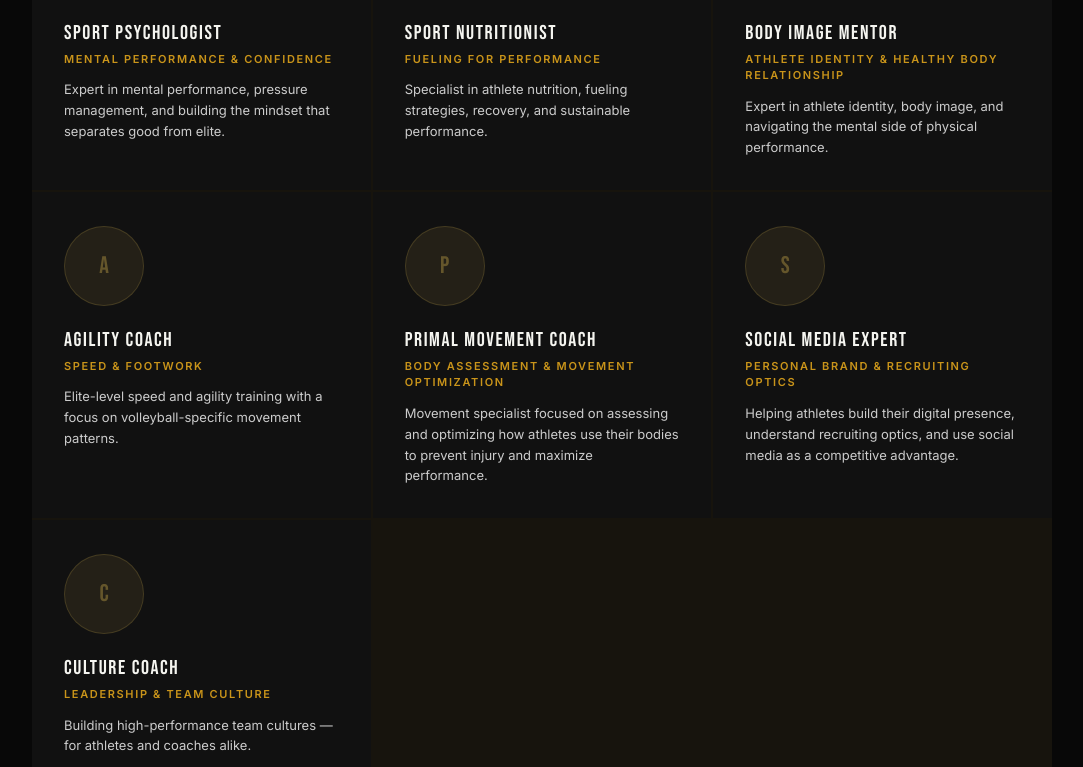
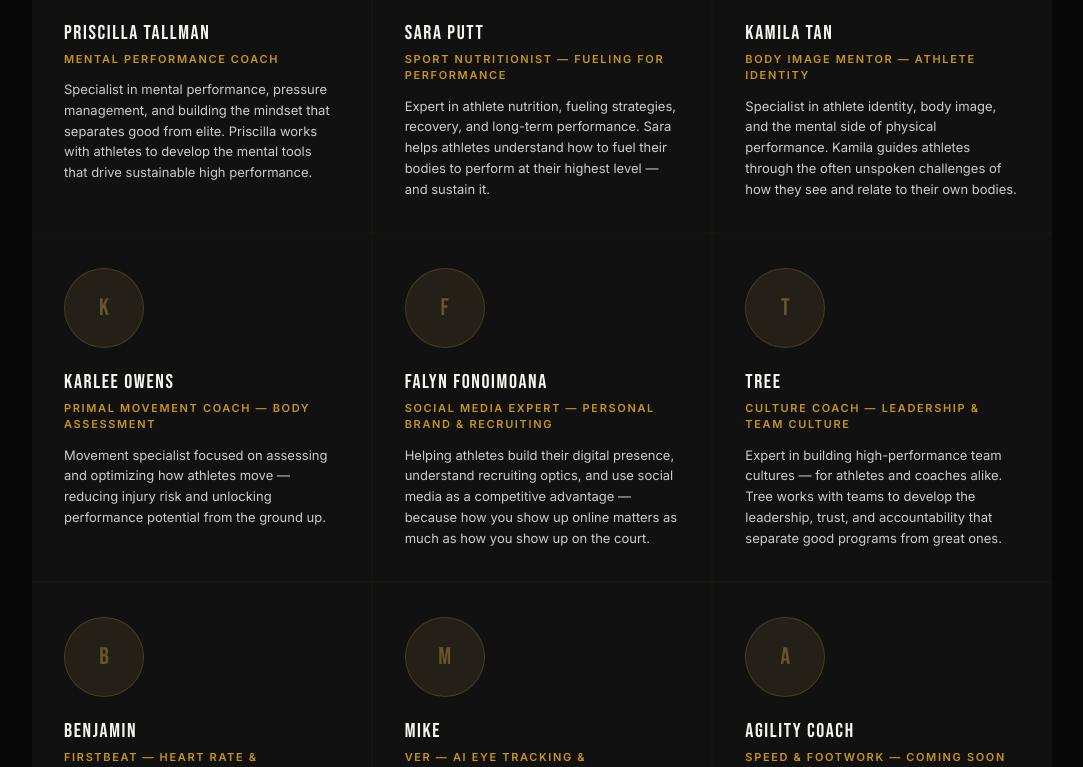
Before and after one commit to beforged26/forged-site, a Next.js app in the folder forged-site/: page /events/az-volleyball/lineup in a window 1280 px wide. Shown: the part 1650-2417 px from the top of the page, without its empty margins (98-1181 px from the left). Built offline with nearby package versions, Linux system fonts and the light colour scheme.

Commit message:
Update page.tsx

```diff
--- a/forged-site/src/app/events/az-volleyball/lineup/page.tsx
+++ b/forged-site/src/app/events/az-volleyball/lineup/page.tsx
@@ -22,48 +22,65 @@ const coaches = [
 // ── ADD EXPERTS HERE ──────────────────────────────────────────────────────────
 const experts = [
   {
-    name: "Sport Psychologist",
-    role: "Mental Performance & Confidence",
-    bio: "Expert in mental performance, pressure management, and building the mindset that separates good from elite.",
+    name: "Priscilla Tallman",
+    role: "Mental Performance Coach",
+    bio: "Specialist in mental performance, pressure management, and building the mindset that separates good from elite. Priscilla works with athletes to develop the mental tools that drive sustainable high performance.",
     website: "",
   },
   {
-    name: "Sport Nutritionist",
-    role: "Fueling for Performance",
-    bio: "Specialist in athlete nutrition, fueling strategies, recovery, and sustainable performance.",
+    name: "Sara Putt",
+    role: "Sport Nutritionist — Fueling for Performance",
+    bio: "Expert in athlete nutrition, fueling strategies, recovery, and long-term performance. Sara helps athletes understand how to fuel their bodies to perform at their highest level — and sustain it.",
     website: "",
   },
   {
-    name: "Body Image Mentor",
-    role: "Athlete Identity & Healthy Body Relationship",
-    bio: "Expert in athlete identity, body image, and navigating the mental side of physical performance.",
+    name: "Kamila Tan",
+    role: "Body Image Mentor — Athlete Identity",
+    bio: "Specialist in athlete identity, body image, and the mental side of physical performance. Kamila guides athletes through the often unspoken challenges of how they see and relate to their own bodies.",
+    website: "",
+  },
+  {
+    name: "Karlee Owens",
+    role: "Primal Movement Coach — Body Assessment",
+    bio: "Movement specialist focused on assessing and optimizing how athletes move — reducing injury risk and unlocking performance potential from the ground up.",
+    website: "",
+  },
+  {
+    name: "Falyn Fonoimoana",
+    role: "Social Media Expert — Personal Brand & Recruiting",
+    bio: "Helping athletes build their digital presence, understand recruiting optics, and use social media as a competitive advantage — because how you show up online matters as much as how you show up on the court.",
+    website: "",
+  },
+  {
+    name: "Tree",
+    role: "Culture Coach — Leadership & Team Culture",
+    bio: "Expert in building high-performance team cultures — for athletes and coaches alike. Tree works with teams to develop the leadership, trust, and accountability that separate good programs from great ones.",
+    website: "",
+  },
+  {
+    name: "Benjamin",
+    role: "FirstBeat — Heart Rate & Performance Monitoring",
+    bio: "Using FirstBeat technology to give athletes real-time insight into their physiological performance, recovery, and readiness. Data-driven development that shows you exactly where you are and how to get better.",
+    website: "",
+  },
+  {
+    name: "Mike",
+    role: "Ver — AI Eye Tracking & Performance",
+    bio: "Leveraging cutting-edge AI eye-tracking technology to personalize athletic development. Ver's system analyzes visual patterns to enhance on-court decision-making, reaction time, and performance.",
     website: "",
   },
   {
     name: "Agility Coach",
-    role: "Speed & Footwork",
-    bio: "Elite-level speed and agility training with a focus on volleyball-specific movement patterns.",
+    role: "Speed & Footwork — Coming Soon",
+    bio: "Elite-level speed and agility training with a focus on volleyball-specific movement patterns. Confirmation coming soon.",
     website: "",
   },
   {
-    name: "Primal Movement Coach",
-    role: "Body Assessment & Movement Optimization",
-    bio: "Movement specialist focused on assessing and optimizing how athletes use their bodies to prevent injury and maximize performance.",
+    name: "Olympic Performance Coach",
+    role: "Olympic-Level Performance — Coming Soon",
+    bio: "An Olympic-level coach bringing elite performance frameworks to FORGED athletes. Confirmation coming soon.",
     website: "",
   },
-  {
-    name: "Social Media Expert",
-    role: "Personal Brand & Recruiting Optics",
-    bio: "Helping athletes build their digital presence, understand recruiting optics, and use social media as a competitive advantage.",
-    website: "",
-  },
-  {
-    name: "Culture Coach",
-    role: "Leadership & Team Culture",
-    bio: "Building high-performance team cultures — for athletes and coaches alike.",
-    website: "",
-  },
-  // Duplicate and fill in for each expert
 ];
 
 function PersonCard({ person }: { person: typeof coaches[0] }) {
```
